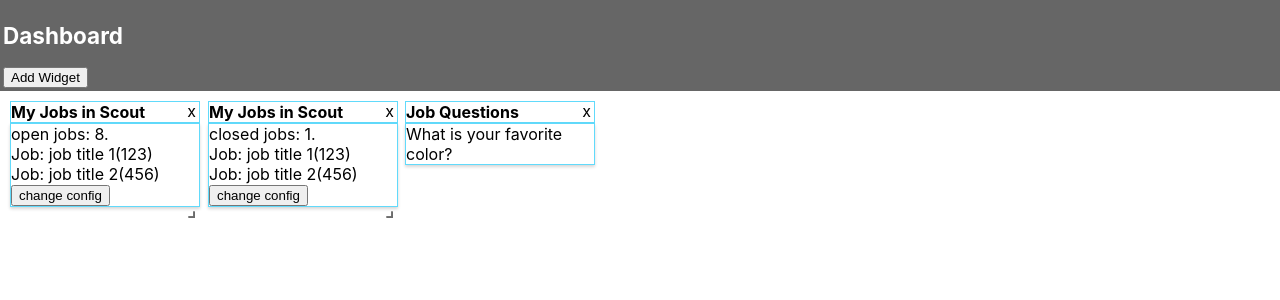
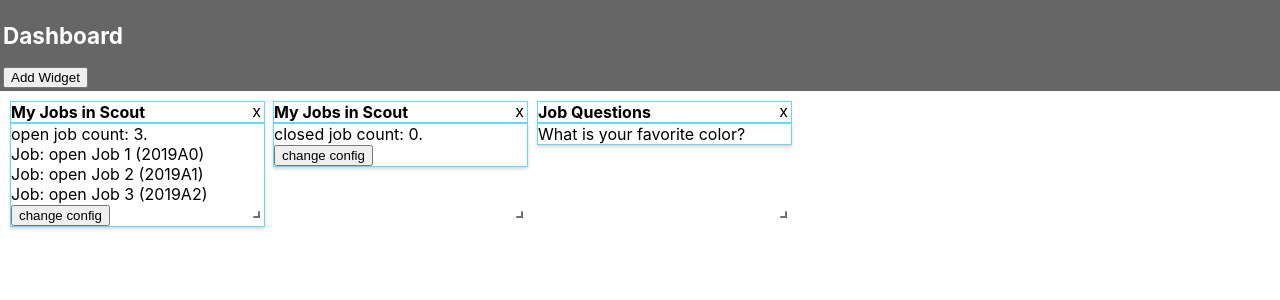
Before and after one commit to scoutcobban/dash, a React (Create React App) app: page / in a window 1280 px wide. Shown: the top 300 px of the page. Built offline with nearby package versions, Linux system fonts and the light colour scheme.

Commit message:
add api module and move "server" calls to it.

```diff
--- a/src/App.js
+++ b/src/App.js
@@ -44,9 +44,9 @@
         super(props);
         this.state = {
             layout: [
-                {i: 'a', x: 0, y: 0, w: 3, h: 1},
-                {i: 'b', x: 3, y: 0, w: 3, h: 1},
-                {i: 'c', x: 6, y: 0, w: 3, h: 1, static: true}
+                {i: 'a', x: 0, y: 0, w: 4, h: 1},
+                {i: 'b', x: 4, y: 0, w: 4, h: 1},
+                {i: 'c', x: 8, y: 0, w: 4, h: 1}
             ],
             widgets: [
                 {key: 'a', name: 'myJobs', config: {filter: "open"}},
@@ -68,9 +68,9 @@
         console.log("adding", name, "guid", guid);
         const layout = this.state.layout.concat({
             i: guid,
-            x: (this.state.layout.length * 3) % (this.state.cols || 12),
+            x: (this.state.layout.length * 4) % (this.state.cols || 12),
             y: Infinity, // puts it at the bottom
-            w: 3,
+            w: 4,
             h: 1
         });
         const widgets = this.state.widgets.concat({
@@ -137,24 +137,3 @@
 }
 
 export default App;
-// import React, {Component} from 'react';
-// import GridLayout from 'react-grid-layout';
-//
-// class App extends React.Component {
-//   render() {
-//     // layout is an array of objects, see the demo for more complete usage
-//     var layout = [
-//       {i: 'a', x: 0, y: 0, w: 1, h: 2, static: true},
-//       {i: 'b', x: 1, y: 0, w: 3, h: 2, minW: 2, maxW: 4},
-//       {i: 'c', x: 4, y: 0, w: 1, h: 2}
-//     ];
-//     return (
-//       <GridLayout className="layout" layout={layout} cols={12} rowHeight={30} width={1200}>
-//         <div key="a">a</div>
-//         <div key="b">b</div>
-//         <div key="c">c</div>
-//       </GridLayout>
-//     )
-//   }
-// }
-// export default App;
--- /dev/null
+++ b/src/api.js
@@ -0,0 +1,23 @@
+function delayPromise(duration) {
+    return function (cb, data) {
+        return new Promise(function (resolve, reject) {
+            setTimeout(function () {
+                resolve(cb(data));
+            }, duration)
+        });
+    };
+}
+
+export function getMyJobsData(filter, success) {
+    const count = Math.floor(Math.random() * 5);
+    let jobs = [];
+    for(let i=0; i<count; i++){
+        jobs.push({title: `${filter} Job ${i+1}`, reqId: `2019A${i}`});
+    }
+    let apiMyJobs = delayPromise(Math.floor(Math.random() * 2000));
+    apiMyJobs(success, {count: count, jobs: jobs});  // fake data
+}
+
+// export function getUserDashboardConfig(user, success) {
+//     const
+// }
--- a/src/widgets.jsx
+++ b/src/widgets.jsx
@@ -1,15 +1,5 @@
 import React from "react";
-
-
-function delayPromise(duration) {
-    return function (cb, data) {
-        return new Promise(function (resolve, reject) {
-            setTimeout(function () {
-                resolve(cb(data));
-            }, duration)
-        });
-    };
-}
+import {getMyJobsData} from "./api";
 
 
 export class Widget extends React.Component {
@@ -53,24 +43,17 @@
 
     loadData() {
         console.log("getting MyJobsWidget " + this.props.filter);
-        let apiMyJobs = delayPromise(Math.floor(Math.random() * 2000));
-        apiMyJobs((data) => {
+        getMyJobsData(this.props.filter, (data) => {
             console.log(this.props.filter, "data", data);
             this.setState({...data, loading: false});
-        }, {
-            count: Math.floor(Math.random() * 10),
-            jobs: [{title: 'job title 1', reqId: '123'}, {
-                title: 'job title 2',
-                reqId: '456'
-            }]
-        });  // fake data
+        });
     }
 
     configChange = () => {  // This NEEDS to be an arrow func for callback
         console.log("configChange", this.props, this.state);
         const fakeConfig = {filter: "paused"};
         this.props.setConfig(fakeConfig);
-        this.setState({loading: true})
+        this.setState({loading: true});
         this.loadData();
     };
 
@@ -80,10 +63,10 @@
         }
         const count = this.state.count;
         const jobs = this.state.jobs.map((job) => {
-            return <div key={job.reqId}>Job: {job.title}({job.reqId})</div>
+            return <div key={job.reqId}>Job: {job.title} ({job.reqId})</div>
         });
         return <div>
-            {this.props.filter} jobs: {count}.<br/>
+            {this.props.filter} job count: {count}.<br/>
             {jobs}
             <button onClick={this.configChange}>change config</button>
         </div>;
```
